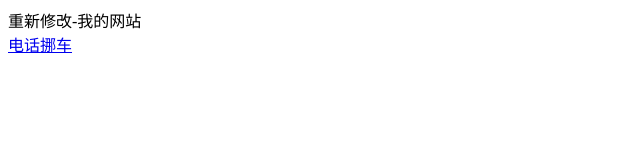
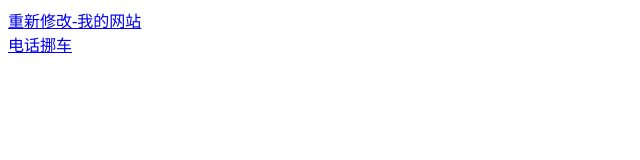
Before and after one commit to jinzhou-website/Blog, a plain HTML site: page index.html in a window 1280 px wide. Shown: the whole page, without its empty margins (0-640 px from the left). Drawn offline with Linux system fonts and the light colour scheme.

Commit message:
【修改】：增加跳转连接

```diff
--- a/index.html
+++ b/index.html
@@ -5,7 +5,9 @@
     <title>Title</title>
 </head>
 <body>
-<div>重新修改-我的网站</div>
+<div>
+<a href="about.html">重新修改-我的网站</a>
+</div>
 <a href="tel:13476643499">电话挪车</a>
 </body>
 </html>
```
